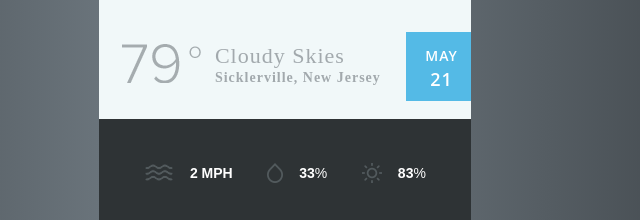
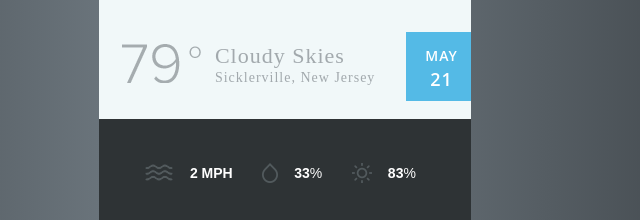
Before and after one commit to epam-js-jun-2019/html-css-1, a plain HTML site: page IVAN-MARAKHOVSKII/index.html in a window 1280 px wide. Shown: the part 393-613 px from the top of the page, 415-1055 px from the left. Drawn offline with nearby package versions, Linux system fonts and the light colour scheme.

Commit message:
stylesheet link repair

```diff
--- a/IVAN-MARAKHOVSKII/index.html
+++ b/IVAN-MARAKHOVSKII/index.html
@@ -5,7 +5,7 @@
     <meta name="viewport" content="width=device-width, initial-scale=1.0" />
     <meta http-equiv="X-UA-Compatible" content="ie=edge" />
     <link rel="stylesheet" href="../node_modules/normalize.css/normalize.css" />
-    <link rel="stylesheet" href="/IVAN-MARAKHOVSKII/index.css" />
+    <link rel="stylesheet" href="style.css" />
     <title>New Jersey</title>
     <link
       href="https://fonts.googleapis.com/css?family=Source+Sans+Pro&display=swap"
--- a/IVAN-MARAKHOVSKII/index.css
+++ b/IVAN-MARAKHOVSKII/style.css
@@ -44,7 +44,7 @@ body {
   font-weight: 200;
 }
 .infoTextBottom {
-  font-weight: 900;
+  font-weight: 00;
   font-size: 14px;
 }
 .dayInfo {
@@ -96,7 +96,7 @@ body {
 .sun,
 .humidity {
   display: flex;
-  mrgin-right : 10px;
+  margin-right : 10px;
   align-items: center;
 }
 .pagination {
```
